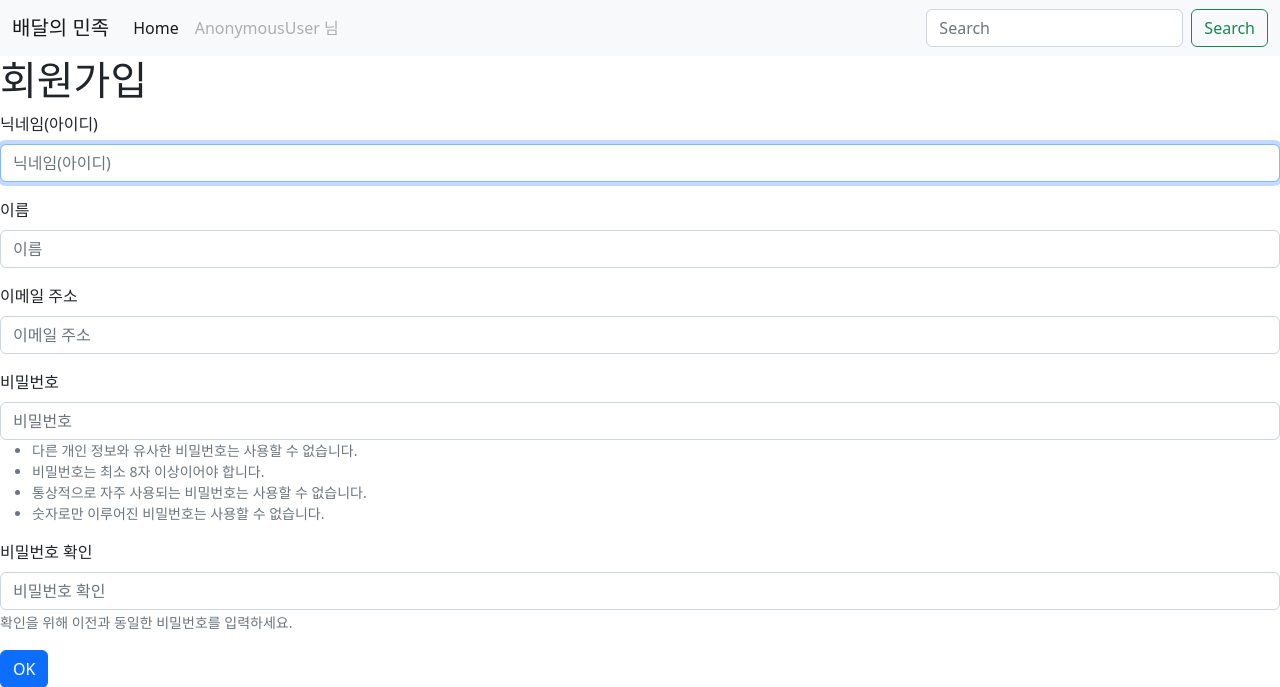
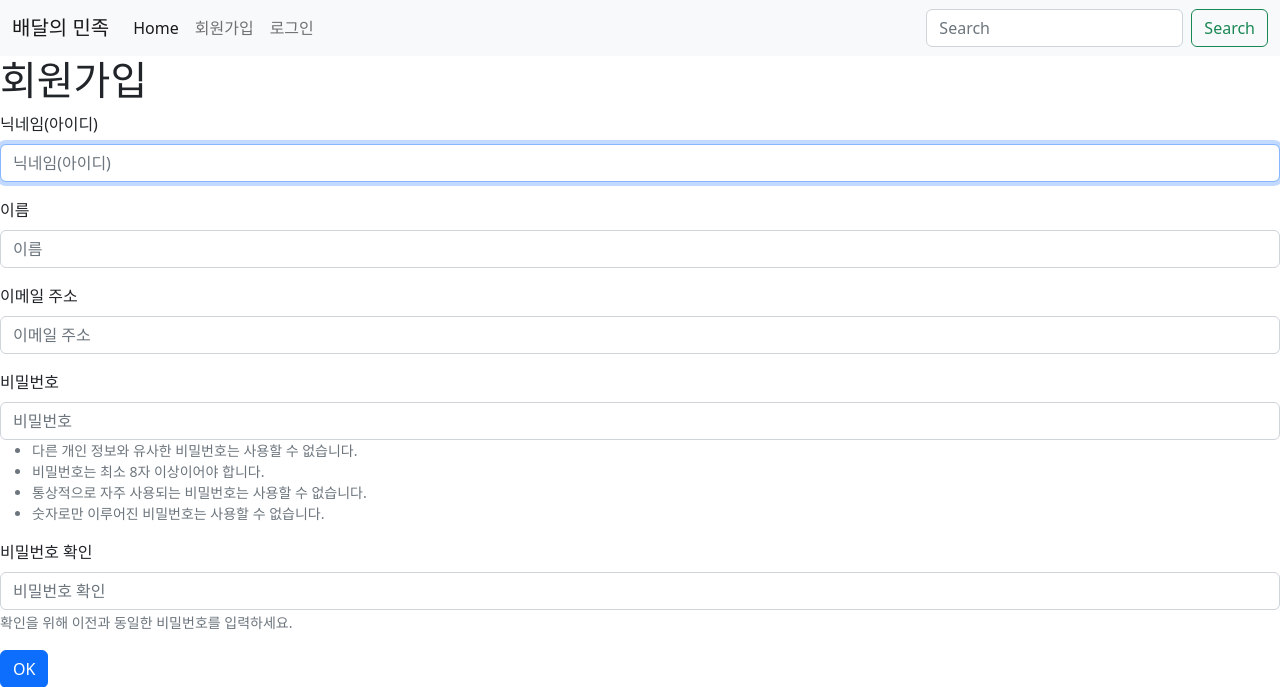
Before and after one commit to mgpo-98/baemin, a Django app: page /accounts/signup/ in a window 1280 px wide. Shown: the top 687 px of the page. Run offline with Django 3.2, Linux system fonts and the light colour scheme; some libraries are stand-ins or nearby versions.

Commit message:
네브바 수정

```diff
--- a/accounts/views.py
+++ b/accounts/views.py
@@ -31,7 +31,7 @@ def login(request):
         form = AuthenticationForm(request.POST, data=request.POST)
         if form.is_valid():
             auth_login(request, form.get_user())
-            return redirect("accounts:index")
+            return redirect(request.GET.get("next") or "/")
     else:
         form = AuthenticationForm()
     context = {"form": form}
--- a/pjt/templates/base.html
+++ b/pjt/templates/base.html
@@ -14,29 +14,33 @@
 <body>
     <nav class="navbar navbar-expand-lg bg-light">
         <div class="container-fluid">
-          <a class="navbar-brand" href="#">배달의 민족</a>
+          <a class="navbar-brand" href="/">배달의 민족</a>
           <button class="navbar-toggler" type="button" data-bs-toggle="collapse" data-bs-target="#navbarTogglerDemo02" aria-controls="navbarTogglerDemo02" aria-expanded="false" aria-label="Toggle navigation">
             <span class="navbar-toggler-icon"></span>
           </button>
           <div class="collapse navbar-collapse" id="navbarTogglerDemo02">
             <ul class="navbar-nav me-auto mb-2 mb-lg-0">
               <li class="nav-item">
-                <a class="nav-link active" aria-current="page" href="#">Home</a>
+                <a class="nav-link active" aria-current="page" href="/">Home</a>
               </li>
 
               <!-- 비회원 로그인 -->
               {% if request.user.is_authenticated %}
               <li class="nav-item">
-                <a class="nav-link" href="#">회원가입</a>
+                <a class="nav-link" href="{% url 'accounts:detail' request.user.pk %}" >{{ request.user }} 님</a>
               </li>
+
               <li class="nav-item">
-                <a class="nav-link disabled">로그인</a>
+                <a class="nav-link " href="{% url 'accounts:logout' %}">로그아웃</a>
               </li>
 
               <!-- 로그인한 유저 -->
               {% else %}
               <li class="nav-item">
-                <a class="nav-link disabled" >{{ request.user }} 님</a>
+                <a class="nav-link" href="{% url 'accounts:signup' %}">회원가입</a>
+              </li>
+              <li class="nav-item">
+                <a class="nav-link" href="{% url 'accounts:login' %}">로그인</a>
               </li>
               {% endif %}
             </ul>
```
Also changed, not shown: accounts/templates/accounts/detail.html (+8 -0 lines).
